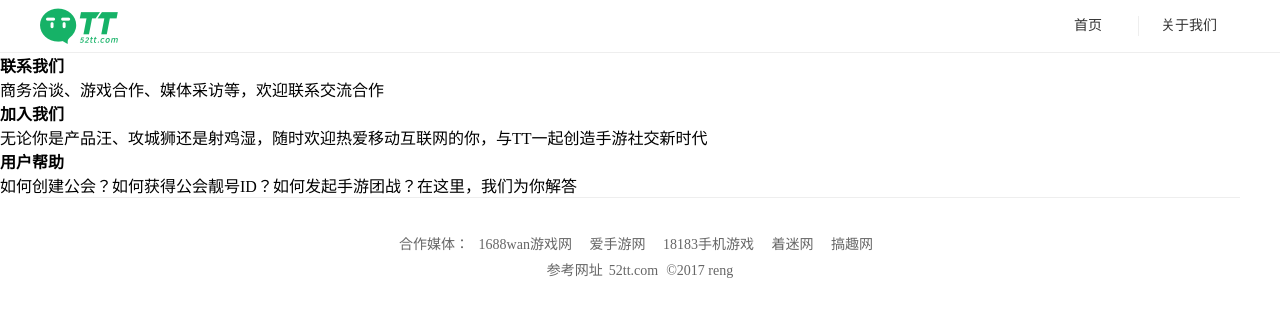
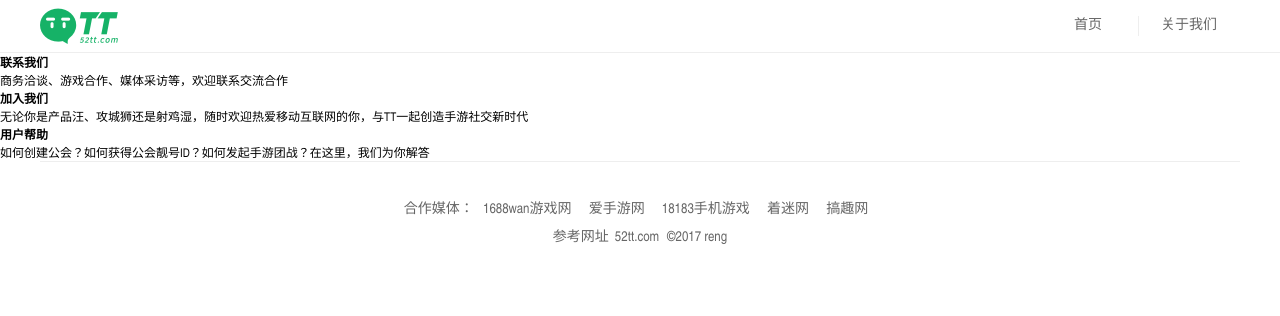
Before and after one commit to reng99/webpack, a website built with webpack: page src/index.html in a window 1280 px wide. Built offline with nearby package versions, Linux system fonts and the light colour scheme.

Commit message:
添加公共的样式

```diff
--- a/src/less/common/common.less
+++ b/src/less/common/common.less
@@ -16,22 +16,27 @@
 //     }
 // }
 
+body,ol,ul,h1,h2,h3,h4,h5,h6,p,th,td,dl,dd,form,fieldset,legend,input,textarea,select{margin:0;padding:0;}
 body{
     min-width:1200px;
-}
-*{
-    margin:0;
-    padding:0;
+    font:12px"宋体","Arial Narrow",HELVETICA;
+    background:#fff;
+    -webkit-text-size-adjust: 100%;//webkit内核的浏览器(chrome)中,当在css中定义的中文font-size小于12px的时候,浏览器仍然使用12px,这时就可以用-webkit-text-size-adjust:none;
 }
 
-ul,li{
-    list-style: none;
+a{color:#666;text-decoration:none;}
+a:hover{color:#51A966;}
+em{font-size:normal;}
+li{list-style: none;}
+img{border:0;vertical-align: middle;}
+table{
+    border-collapse:collapse;//为表格设置合并边框模型：
+    border-spacing:0;
 }
-a{
-    text-decoration: none;
-    outline: none;
-    color:#333;
-}
+p{word-break:break-word;}
+
+
+
 
 header{
     padding:8px 0;
@@ -88,7 +93,6 @@ footer{
         color:#666;
         margin-bottom:6px;
         a{
-            color:#666;
             padding:0 8px 0 6px;
             &:hover{
                 text-decoration: underline;
```
